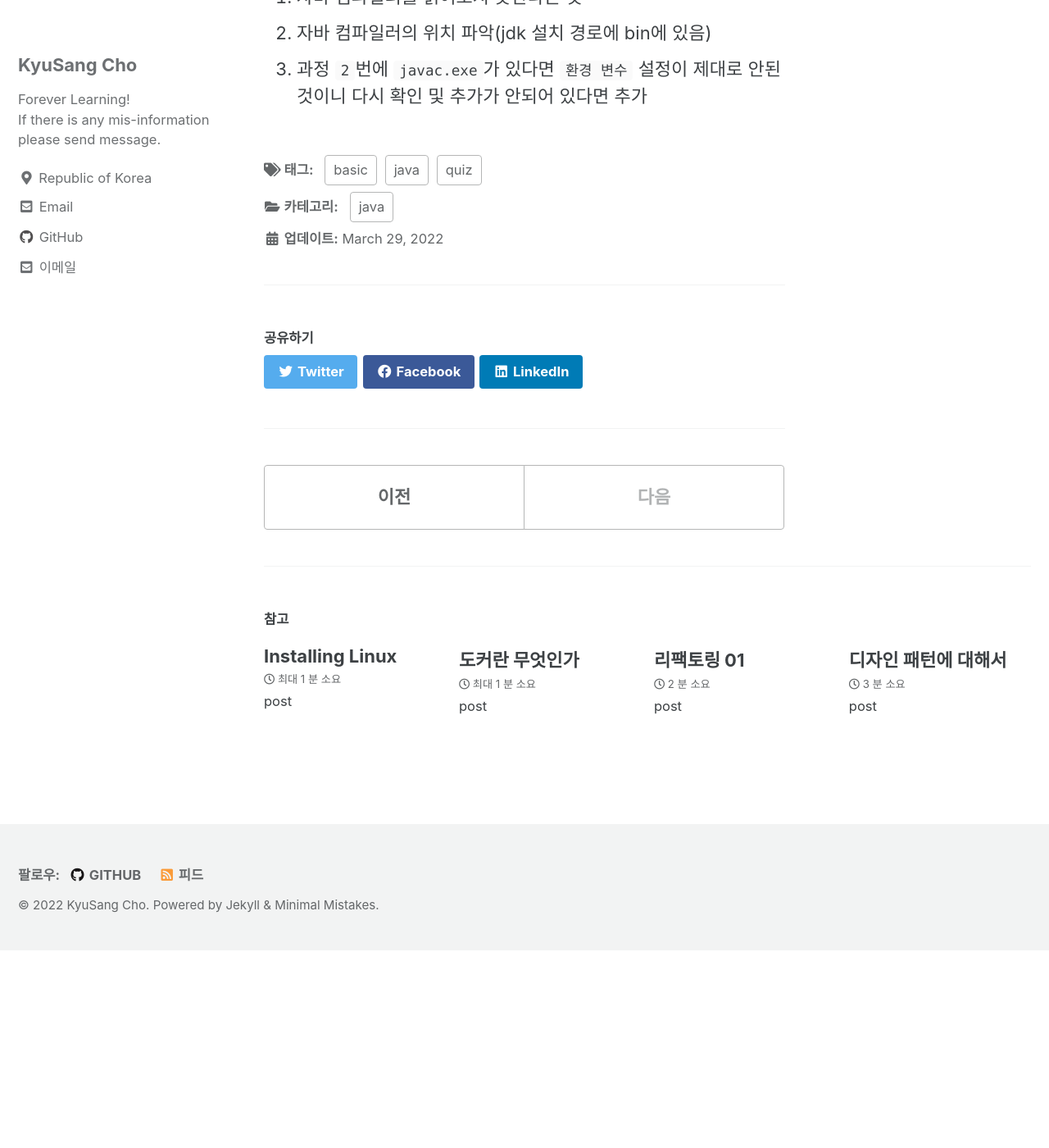
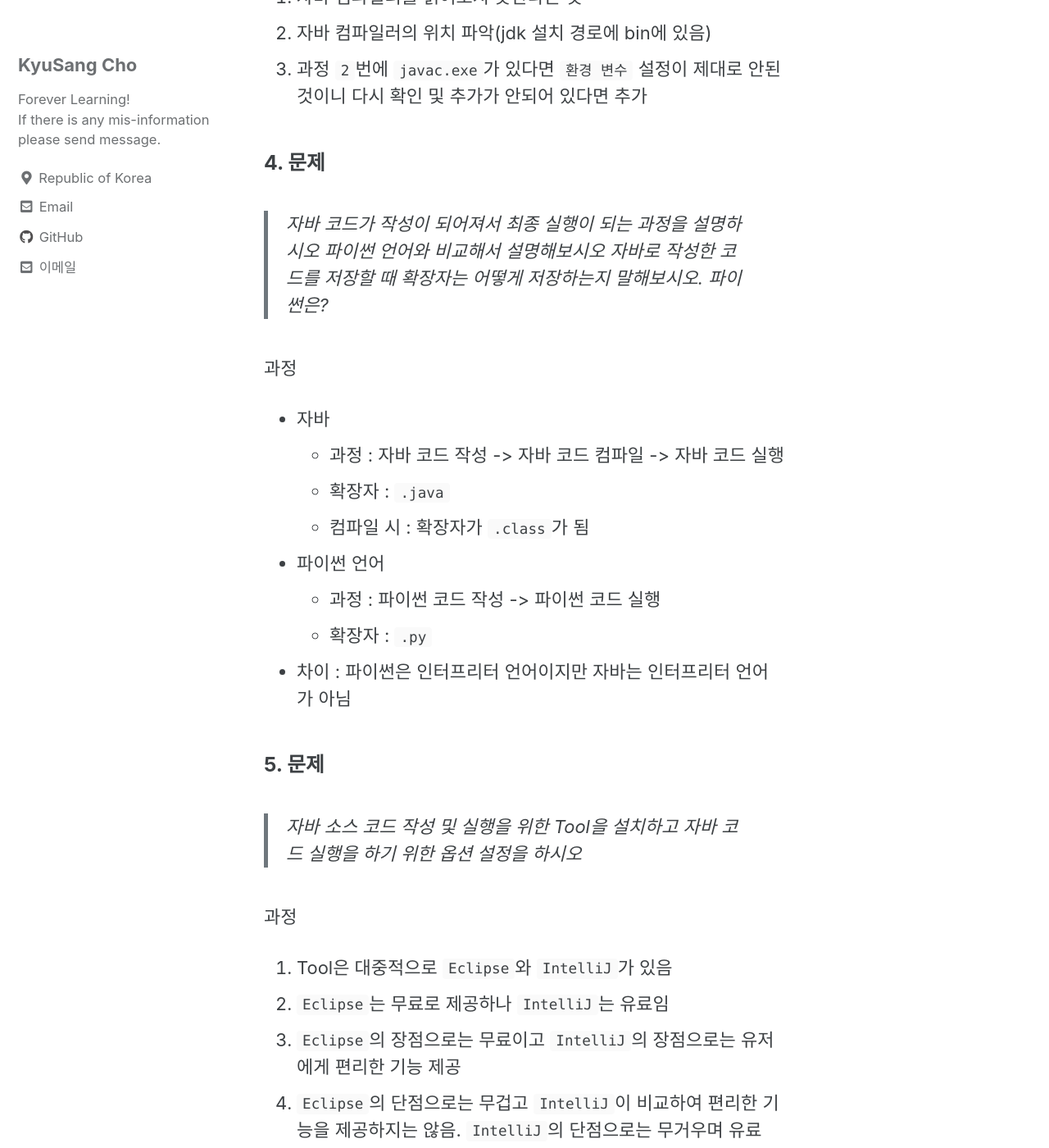
Before and after one commit to DevKS-Yet/DevKs-Yet.github.io, a Jekyll site: the page built from _posts/2022-03-29-57(java01).md, in a window 1280 px wide and 1400 px high, scrolled down 2120 px. Shown: the whole window at 82% size. Built offline with Jekyll 4.4.1, drawn with Linux system fonts in a browser that asks for light colours; cached includes are drawn as plain includes; before the commit the page ends 3279 px from its top, so only the background shows below that; some of the changed text lies outside the part shown.

Commit message:
20220329

```diff
--- a/_posts/2022-03-29-57(java01).md
+++ b/_posts/2022-03-29-57(java01).md
@@ -13,7 +13,7 @@ tags:
 # 환경설정
 
 ### 1. 문제
->아래 순서를 올바르게 맞춰보시오
+> 아래 순서를 올바르게 맞춰보시오
 1. JDK 설치를 한다.
 2. 소스코드 편집기(에디터) 자바가 실행될 수 있도록 환경설정을 해준다.
 3. 내 pc가 32비트인지 64비트인지 확인하다.
@@ -30,9 +30,9 @@ tags:
 - 3 -> 1 -> 5 -> 4 -> 2
 
 ### 2. 문제
->내 pc에 JDK를 설치하고 어떤 디렉토리에서도 자바가 실행될 수 있도록 패스 설정을 하시오
+> 내 pc에 JDK를 설치하고 어떤 디렉토리에서도 자바가 실행될 수 있도록 패스 설정을 하시오
 
-과정
+과정 및 정답
 1. 설치한다고 하여서 자동적으로 프로그램이 모든 것을 세팅해주지 않는다
 2. 윈도우 경우 `시스템 속성`에서 `환경 변수`를 통해서 추가 및 수정/삭제 가능.
 3. `환경 변수`에서 `시스템 변수`에 `JAVA_HOME`이라는 이름으로 새로 만들고 값은 `JDK 설치경로`를 넣어주자
@@ -40,9 +40,33 @@ tags:
 5. `새로 만들기` 클릭 후 `%JAVA_HOME%\bin` 추가
 
 ### 3. 문제
->명령 프롬프트 창에서 javac -version을 입력하고 엔터치면 에러가 나는데 그 이유를 설명하시오
+> 명령 프롬프트 창에서 javac -version을 입력하고 엔터치면 에러가 나는데 그 이유를 설명하시오
 
-과정
+과정 및 정답
 1. 자바 컴파일러를 읽어오지 못한다는 것
 2. 자바 컴파일러의 위치 파악(jdk 설치 경로에 bin에 있음)
 3. 과정 `2`번에 `javac.exe`가 있다면 `환경 변수` 설정이 제대로 안된 것이니 다시 확인 및 추가가 안되어 있다면 추가
+
+### 4. 문제
+> 자바 코드가 작성이 되어져서 최종 실행이 되는 과정을 설명하시오
+> 파이썬 언어와 비교해서 설명해보시오
+> 자바로 작성한 코드를 저장할 때 확장자는 어떻게 저장하는지 말해보시오. 파이썬은?
+
+과정
+- 자바
+  - 과정 : 자바 코드 작성 -> 자바 코드 컴파일 -> 자바 코드 실행
+  - 확장자 : `.java`
+  - 컴파일 시 : 확장자가 `.class`가 됨
+- 파이썬 언어
+  - 과정 : 파이썬 코드 작성 -> 파이썬 코드 실행
+  - 확장자 : `.py`
+- 차이 : 파이썬은 인터프리터 언어이지만 자바는 인터프리터 언어가 아님
+
+### 5. 문제
+> 자바 소스 코드 작성 및 실행을 위한 Tool을 설치하고 자바 코드 실행을 하기 위한 옵션 설정을 하시오
+
+과정
+1. Tool은 대중적으로 `Eclipse`와 `IntelliJ`가 있음
+2. `Eclipse`는 무료로 제공하나 `IntelliJ`는 유료임
+3. `Eclipse`의 장점으로는 무료이고 `IntelliJ`의 장점으로는 유저에게 편리한 기능 제공
+4. `Eclipse`의 단점으로는 무겁고 `IntelliJ`이 비교하여 편리한 기능을 제공하지는 않음. `IntelliJ`의 단점으로는 무거우며 유료
```
